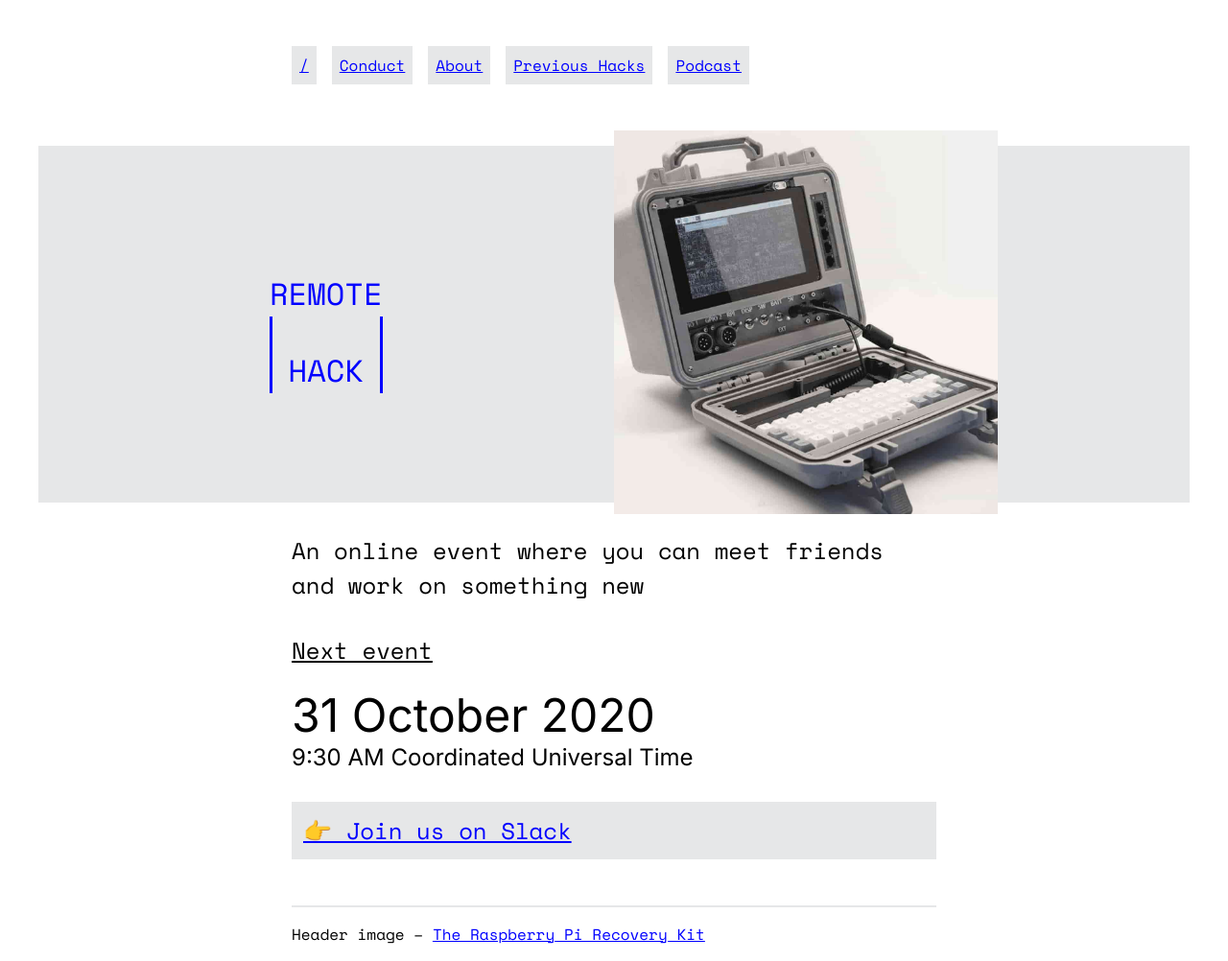
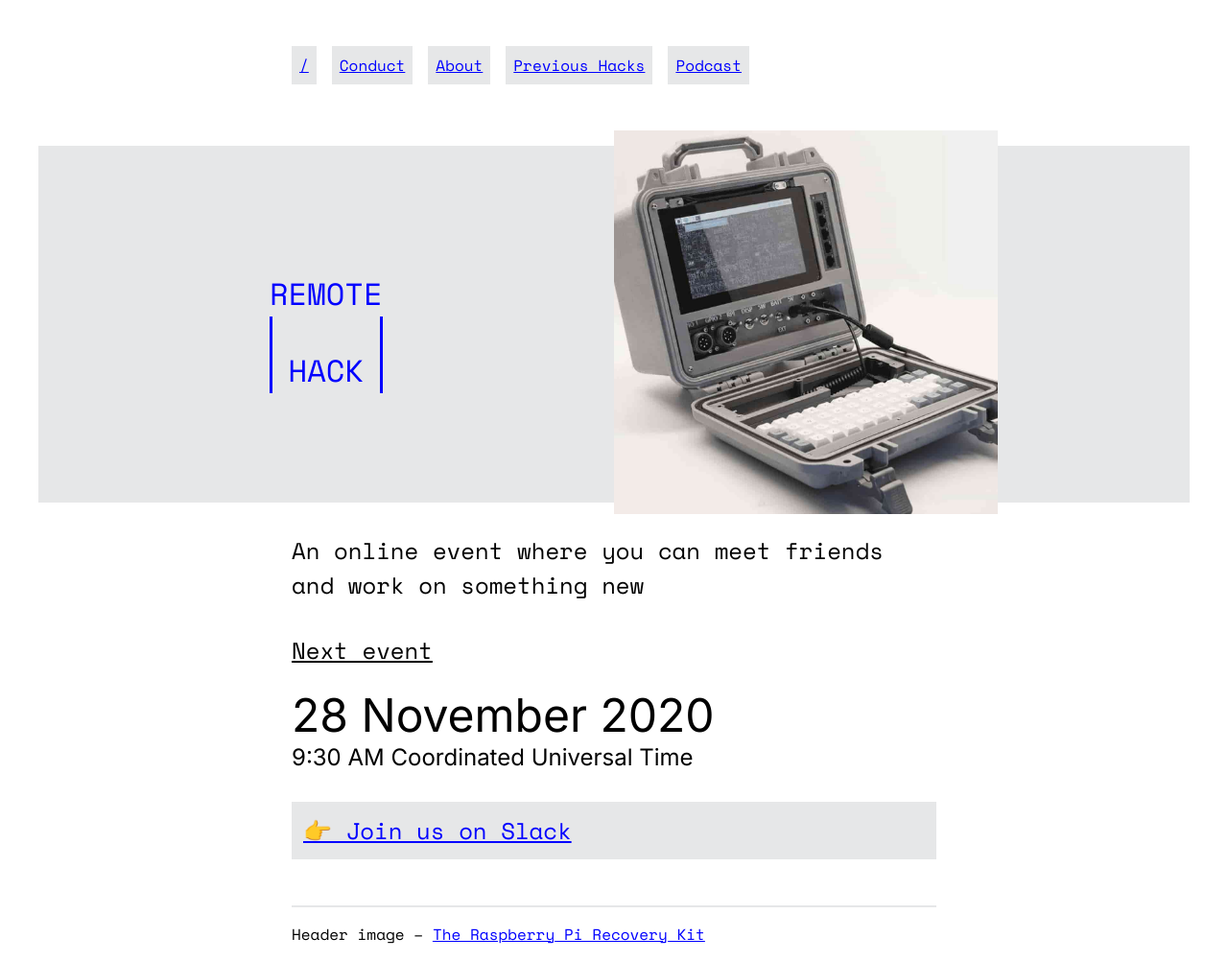
Before and after one commit to remotehack/remotehack.github.io, a Jekyll site: the page built from index.html, in a window 1280 px wide. Shown: the whole page at 96% size. Built offline with Jekyll 4.4.1, drawn with Linux system fonts in a browser that asks for light colours; some of the changed lines change nothing that is shown.

Commit message:
Set November's date for the homepage

```diff
--- a/index.html
+++ b/index.html
@@ -2,8 +2,8 @@
 layout: default
 show_header: true
 
-start: 2020-10-31T09:30Z
-end: 2020-10-31T16:30Z
+start: 2020-11-28T09:30Z
+end: 2020-11-28T16:30Z
 ---
 
 <p class="lead">
```
